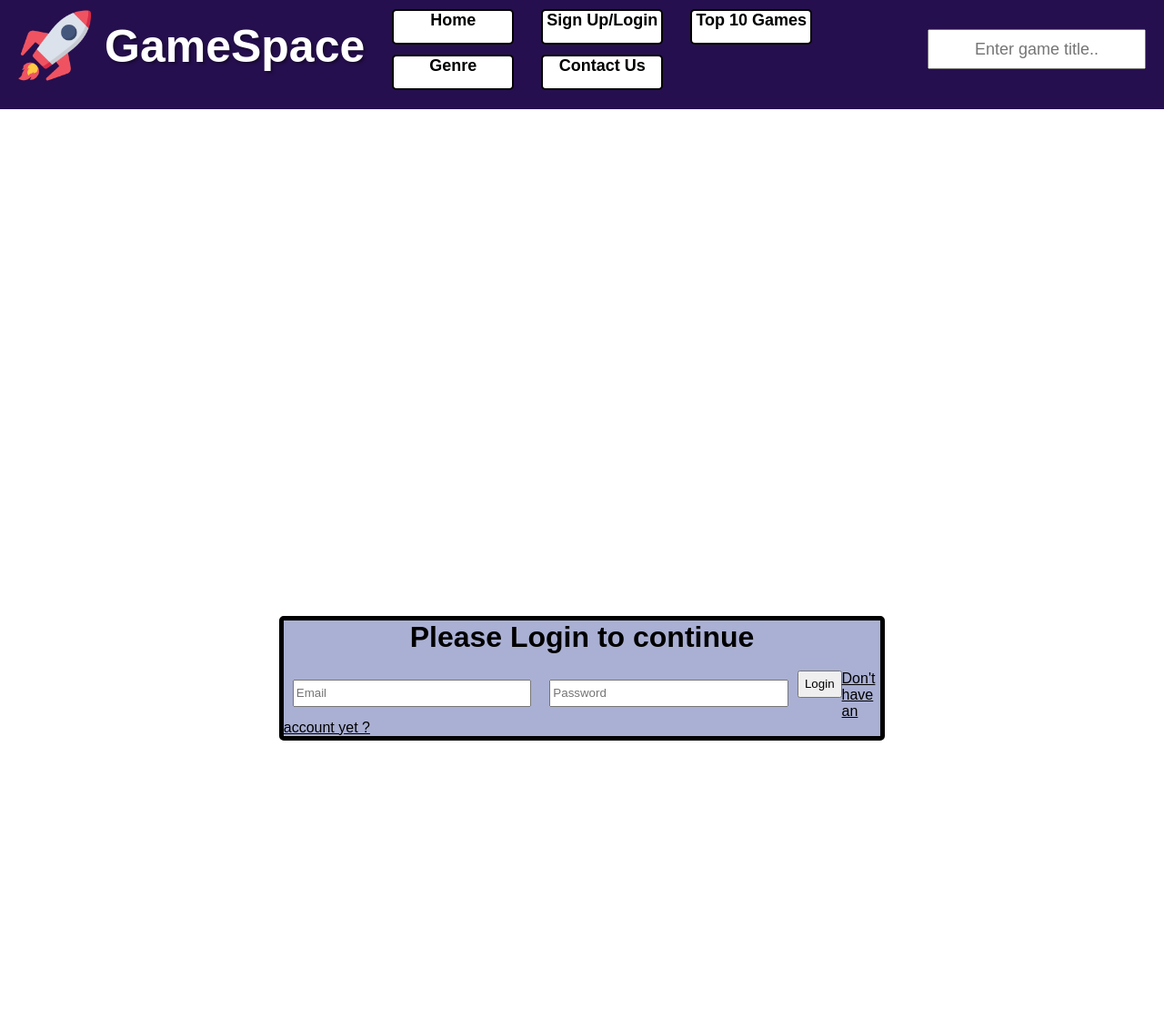
After one commit to shadhoq26/GameSpace, a PHP site: page /Login.php in a window 1280 px wide. The commit adds this page. Shown: the whole page at 91% size. Run offline with PHP 8.4, Linux system fonts and the light colour scheme.

Commit message:
login page/signup page navigation
I created the navigation for the login/sign up page.

```diff
--- a/Genre.php
+++ b/Genre.php
@@ -1 +1,2 @@
 <?php include_once "header.php"?>
+<link rel= "Stylesheet" type= "text/css" href="css/genre.css">
--- /dev/null
+++ b/Login.php
@@ -0,0 +1,27 @@
+<?php include_once "header.php"?>
+<link rel= "Stylesheet" type= "text/css" href="css/login.css">
+
+    <div id="LoginPage">
+        <!-- Login page textbox for entering the email and password and having a submit button -->
+        <div id="loginContainer">
+            <form action="LoginPage.php"method= "post">
+                <h1> Please Login to continue</h1> <br>
+                <input type="text" placeholder= "Email" name="email" class="textbox">
+                <input type="Password" placeholder= "Password" name= "password" class="textbox">
+                <input type="submit" name="submit" value="Login" id="submitButton">
+                <a href ="SignUp.php" class= "buttons"> Don't have an account yet ?</a>
+            <?php
+            // If any errors occurs when logging in an error box will appear telling you what the error is.
+            if (isset($_GET['e'])) {
+            ?>
+            <div id="errorOuterContainer">
+                <div id="errorInnerCountainer">
+                <p id="error2"><?=$_GET['e']?></p>
+            </div>
+        </div>
+        <?php
+        }
+        ?>
+        </form>
+        </div>
+    </div>
--- /dev/null
+++ b/css/login.css
@@ -0,0 +1,43 @@
+body{
+    overflow-y: hidden;
+}
+
+#loginContainer{
+padding-top: 320px;
+   justify-content: center;
+   align-content: center;
+   align-items: center;
+   display: flex;
+   width: 100%;
+   height: 100%;
+ }
+
+ #loginContainer form{
+    background-color:rgb(170, 176, 211);
+   border-radius: 5px ;
+   display:block;
+   justify-content: center;
+   border: 5px solid black;
+   align-items: center;
+   margin-top: 50px;
+ }
+
+ #loginContainer input{
+    height: 30px;
+    float: left;
+ }
+
+ #loginContainer h1{
+    text-align: center;
+    width: 100%;
+ }
+
+ #loginContainer .textbox{
+    width: 40%;
+    margin: 10px;
+ }
+
+ #loginContainer #submitButton{
+    margin-bottom: 10px;
+
+ }
--- a/header.php
+++ b/header.php
@@ -23,7 +23,7 @@
                         <?php
                         }else{
                         ?>
-                            <a href ="SignUp-Login.php" class = "header-buttons"> Sign Up/Login</a>
+                            <a href ="SignUp.php" class = "header-buttons"> Sign Up/Login</a>
                         <?php
                     }
                 ?>
```
Also changed, not shown: SignUp.php (renamed from SignUp-Login.php, +4 -3 lines), css/signup-login.css (deleted, +0 -45 lines), css/signup.css (added, +60 -0 lines), index.php (+1 -27 lines), 1 other file.
